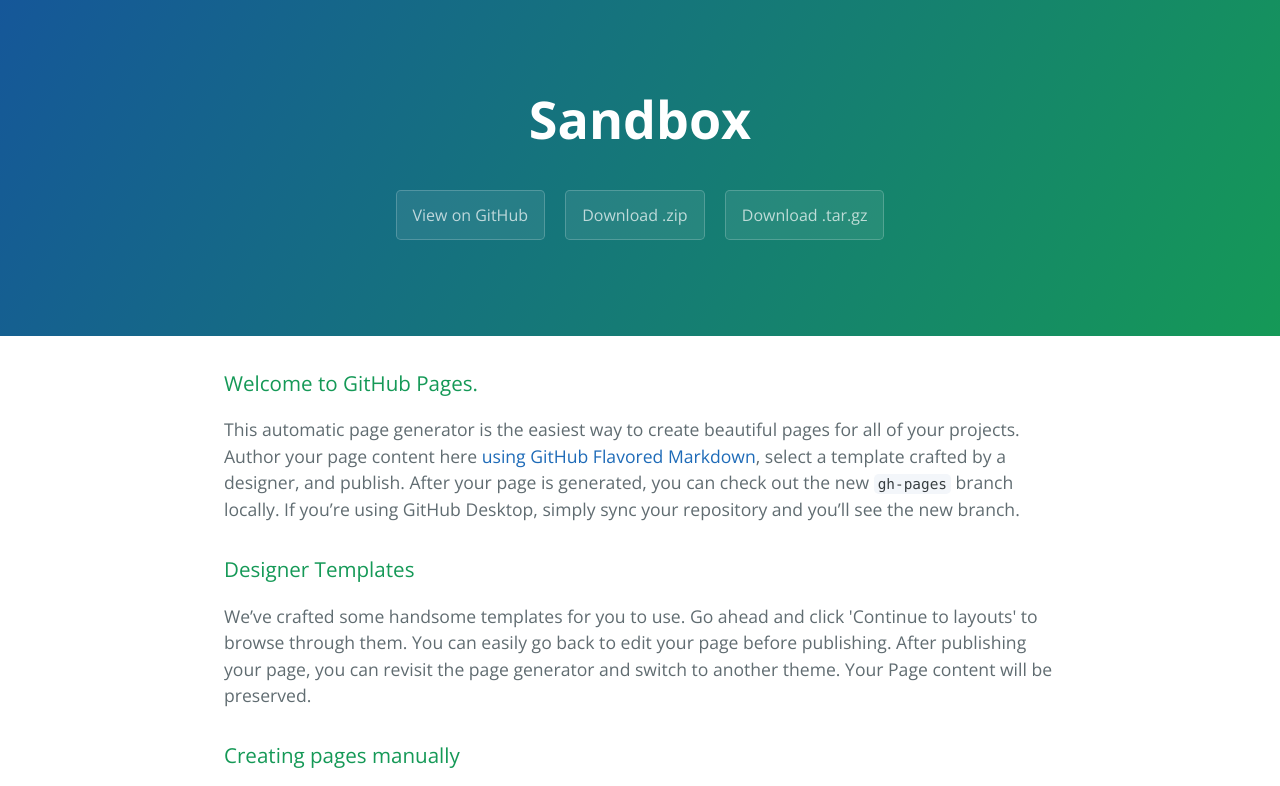
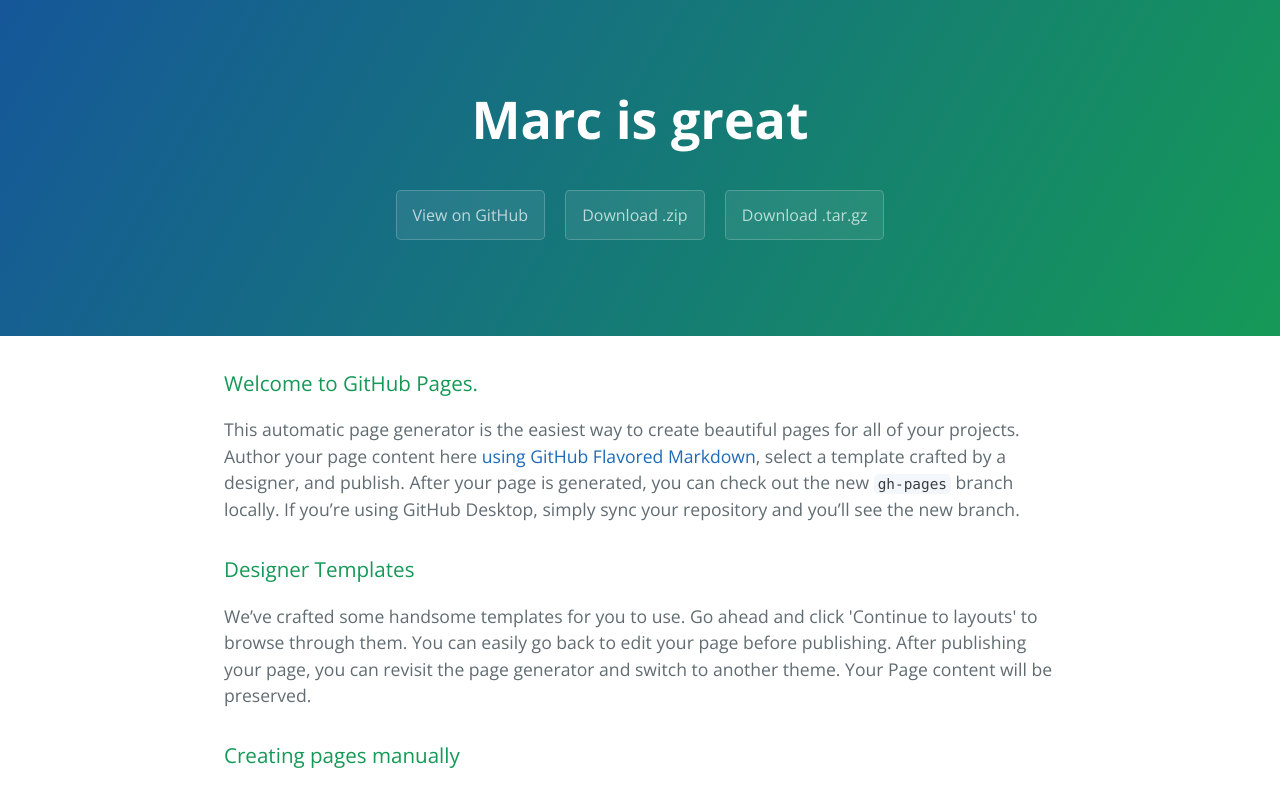
Before and after one commit to marcdavi-es/sandbox, a plain HTML site: page index.html in a window 1280 px wide. Shown: the top 786 px of the page. Drawn offline with nearby package versions, Linux system fonts and the light colour scheme.

Commit message:
Update index.html

```diff
--- a/index.html
+++ b/index.html
@@ -11,7 +11,7 @@
   </head>
   <body>
     <section class="page-header">
-      <h1 class="project-name">Sandbox</h1>
+      <h1 class="project-name">Marc is great</h1>
       <h2 class="project-tagline"></h2>
       <a href="https://github.com/marcdavi-es/sandbox" class="btn">View on GitHub</a>
       <a href="https://github.com/marcdavi-es/sandbox/zipball/master" class="btn">Download .zip</a>
```
